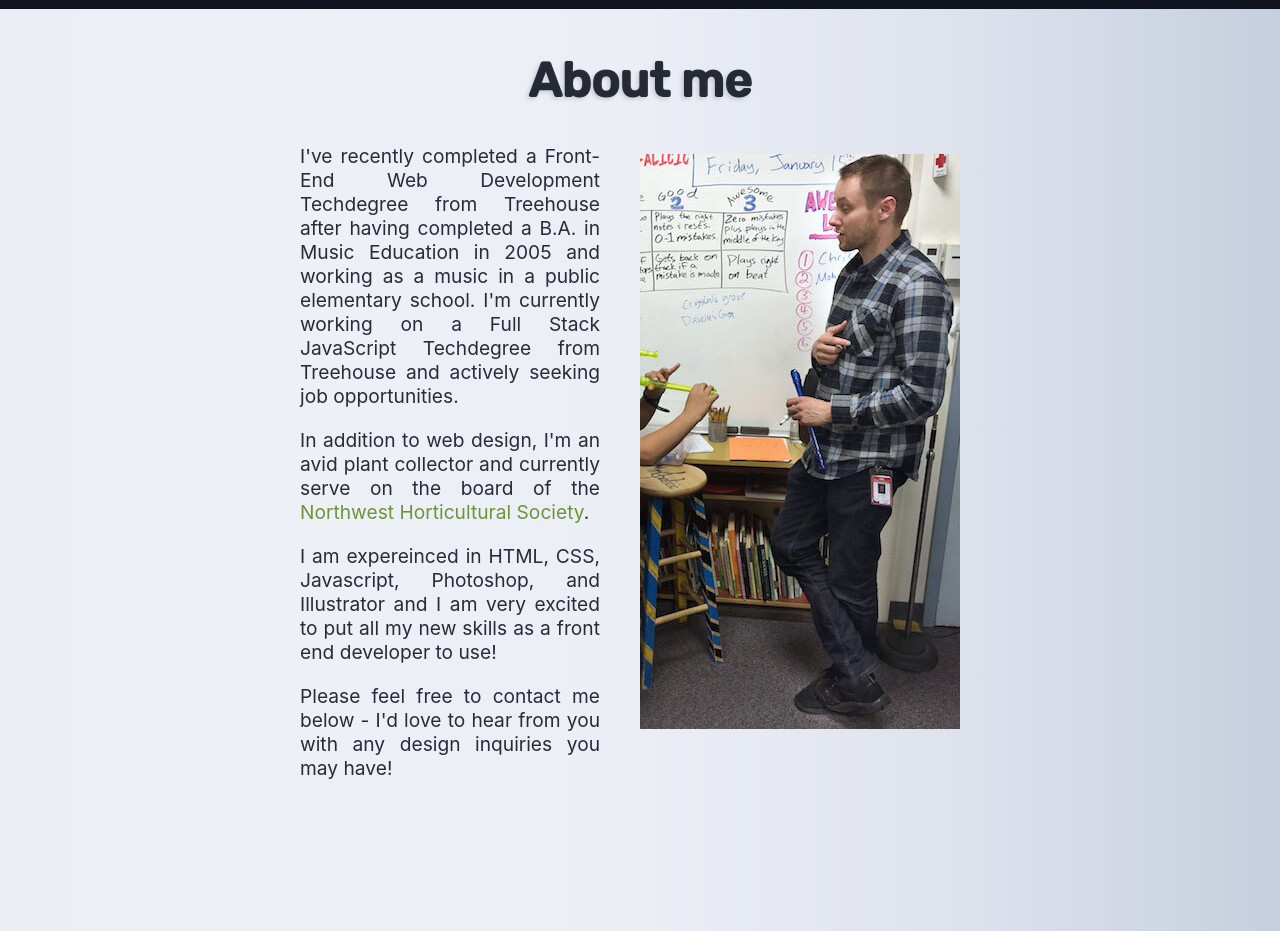
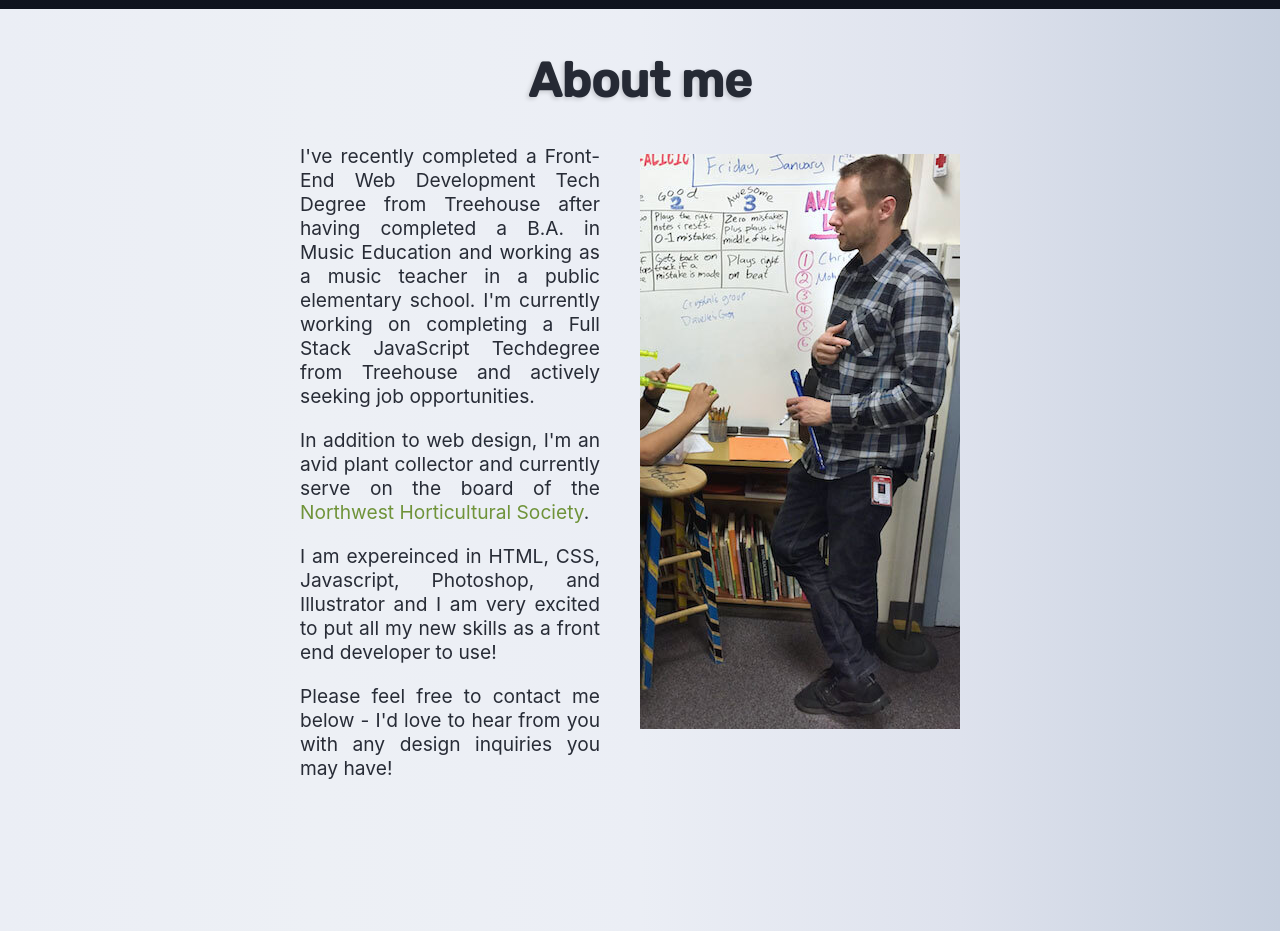
Before and after one commit to jgalicic/treehouse-portfolio, a plain HTML site: page index.html in a window 1280 px wide. Shown: the part 3640-4571 px from the top of the page. Drawn offline with nearby package versions, Linux system fonts and the light colour scheme; a web font is replaced by a local one.

Commit message:
Updated About Me....

```diff
--- a/index.html
+++ b/index.html
@@ -206,7 +206,7 @@
 		<div id="box3ba"></div> <!-- Spacer -->
 
 		<div id="box3bb">
-			<p>I've recently completed a Front-End Web Development Techdegree from Treehouse after having completed a B.A. in Music Education in 2005 and working as a music in a public elementary school.  I'm currently working on a Full Stack JavaScript Techdegree from Treehouse and actively seeking job opportunities.</p>
+			<p>I've recently completed a Front-End Web Development Tech Degree from Treehouse after having completed a B.A. in Music Education and working as a music teacher in a public elementary school.  I'm currently working on completing a Full Stack JavaScript Techdegree from Treehouse and actively seeking job opportunities.</p>
 			<p>In addition to web design, I'm an avid plant collector and currently serve on the board of the <a href="http://www.northwesthort.org/" target="_blank">Northwest Horticultural Society</a>.</p>
 			<p>I am expereinced in HTML, CSS, Javascript, Photoshop, and Illustrator and I am very excited to put all my new skills as a front end developer to use!</p>
 			<p>Please feel free to contact me below - I'd love to hear from you with any design inquiries you may have!</p>
```
